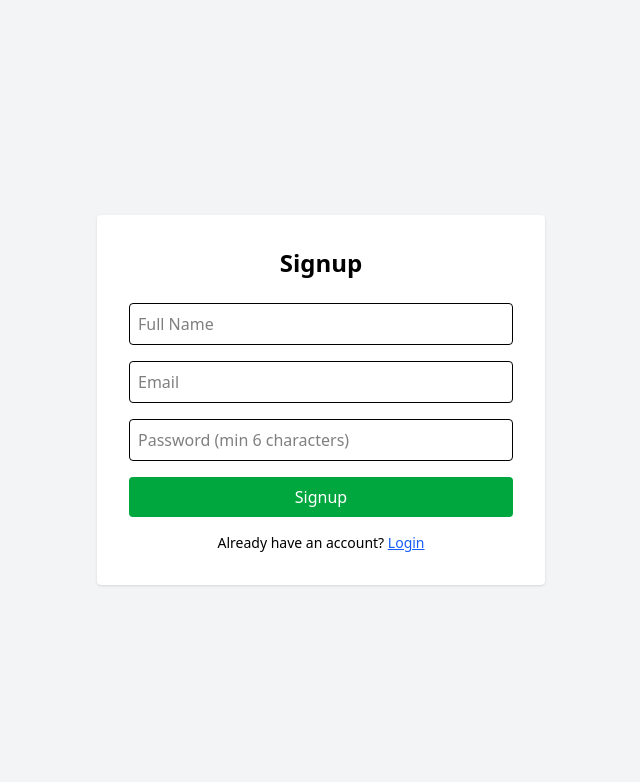
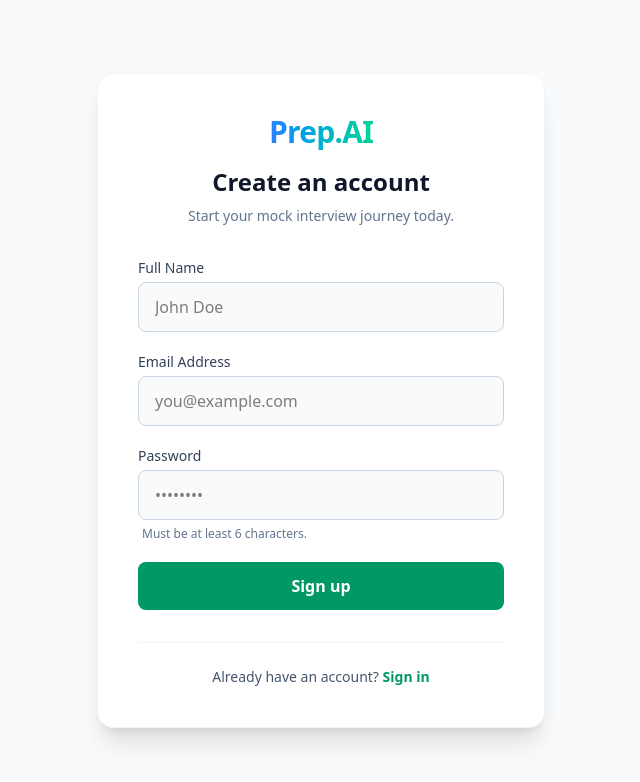
Before and after one commit to KartikTyagi88/Prep.AI, a React (Vite) app in the folder frontend/: page /signup in a window 1280 px wide. Shown: the top 782 px of the page, without its empty margins (319-959 px from the left). Built offline with nearby package versions, Linux system fonts and the light colour scheme; no server answers.

Commit message:
Updating signup page

```diff
--- a/frontend/src/pages/SignUpPage.jsx
+++ b/frontend/src/pages/SignUpPage.jsx
@@ -1,29 +1,28 @@
 import { useState } from "react";
-import { useNavigate } from "react-router-dom";
+import { useNavigate, Link } from "react-router-dom";
 import axios from "../utils/axios.js"
 import { useAuth } from "../context/authContext";
 import toast from "react-hot-toast";
-import { Link } from "react-router-dom";
 
 const Signup = () => {
-    const {setUser} = useAuth();
+    const { setUser } = useAuth();
     const navigate = useNavigate();
 
     const [formData, setFormData] = useState({
         fullName: "",
         email: "",
-        password:""
+        password: ""
     });
 
     const [isLoggingIn, setIsLoggingIn] = useState(false);
 
-    const handleChange = e =>{
-        setFormData(prev => ({...prev, [e.target.name]: e.target.value}));
+    const handleChange = e => {
+        setFormData(prev => ({ ...prev, [e.target.name]: e.target.value }));
     };
 
     const handleSubmit = async e => {
         e.preventDefault();
-        if(formData.password.length < 6){
+        if (formData.password.length < 6) {
             toast.error("Password must be at least 6 characters long");
             return;
         }
@@ -36,65 +35,100 @@ const Signup = () => {
         } catch (error) {
             const msg = error.response?.data?.message || "Signup failed";
             toast.error(msg);
-        } finally{
+        } finally {
             setIsLoggingIn(false);
         }
     };
 
-    return(
-        <div className="min-h-screen flex items-center justify-center bg-gray-100 px-4">
-        <div className="max-w-md w-full bg-white p-8 rounded shadow">
-        <h2 className="text-2xl font-bold mb-6 text-center">Signup</h2>
+    return (
+        <div className="min-h-screen flex items-center justify-center bg-slate-50 px-4 sm:px-6 lg:px-8 font-sans">
+            <div className="max-w-md w-full bg-white p-8 sm:p-10 rounded-2xl shadow-xl border border-slate-100">
 
-        <form onSubmit={handleSubmit} className="space-y-4">
+                {/* Header & Branding */}
+                <div className="text-center mb-8">
+                    <Link to="/" className="inline-block mb-4">
+                        <h1 className="text-3xl font-extrabold tracking-tight text-transparent bg-clip-text bg-gradient-to-r from-blue-500 to-emerald-400">
+                            Prep.AI
+                        </h1>
+                    </Link>
+                    <h2 className="text-2xl font-bold text-slate-900">Create an account</h2>
+                    <p className="text-sm text-slate-500 mt-2">Start your mock interview journey today.</p>
+                </div>
+
+                {/* Signup Form */}
+                <form onSubmit={handleSubmit} className="space-y-5">
+                    <div>
+                        <label className="block text-sm font-medium text-slate-700 mb-1" htmlFor="fullName">
+                            Full Name
+                        </label>
                         <input
+                            id="fullName"
                             type="text"
                             name="fullName"
-            placeholder="Full Name"
+                            placeholder="John Doe"
                             value={formData.fullName}
                             onChange={handleChange}
                             required
-            className="w-full p-2 border rounded"
+                            className="w-full px-4 py-3 rounded-lg border border-slate-300 bg-slate-50 focus:bg-white focus:outline-none focus:ring-2 focus:ring-emerald-500 focus:border-transparent transition-all duration-200"
                         />
+                    </div>
 
+                    <div>
+                        <label className="block text-sm font-medium text-slate-700 mb-1" htmlFor="email">
+                            Email Address
+                        </label>
                         <input
+                            id="email"
                             type="email"
                             name="email"
-            placeholder="Email"
+                            placeholder="you@example.com"
                             value={formData.email}
                             onChange={handleChange}
                             required
-            className="w-full p-2 border rounded"
+                            className="w-full px-4 py-3 rounded-lg border border-slate-300 bg-slate-50 focus:bg-white focus:outline-none focus:ring-2 focus:ring-emerald-500 focus:border-transparent transition-all duration-200"
                         />
+                    </div>
 
+                    <div>
+                        <label className="block text-sm font-medium text-slate-700 mb-1" htmlFor="password">
+                            Password
+                        </label>
                         <input
+                            id="password"
                             type="password"
                             name="password"
-            placeholder="Password (min 6 characters)"
+                            placeholder="••••••••"
                             value={formData.password}
                             onChange={handleChange}
                             required
-            className="w-full p-2 border rounded"
+                            className="w-full px-4 py-3 rounded-lg border border-slate-300 bg-slate-50 focus:bg-white focus:outline-none focus:ring-2 focus:ring-emerald-500 focus:border-transparent transition-all duration-200"
                         />
+                        <p className="text-xs text-slate-500 mt-1.5 ml-1">Must be at least 6 characters.</p>
+                    </div>
 
                     <button
                         type="submit"
-            className="w-full bg-green-600 text-white py-2 rounded hover:bg-green-700 transition"
+                        disabled={isLoggingIn}
+                        className="w-full bg-emerald-600 text-white py-3 rounded-lg font-semibold hover:bg-emerald-700 hover:shadow-lg hover:shadow-emerald-500/30 transition-all duration-200 disabled:opacity-70 disabled:cursor-not-allowed flex justify-center items-center mt-2"
                     >
                         {isLoggingIn ? (
                             <span className="loading loading-spinner loading-md"></span>
-            ): (
-              "Signup"
+                        ) : (
+                            "Sign up"
                         )}
                     </button>
                 </form>
 
-        <p className="mt-4 text-sm text-center">
+                {/* Footer Link */}
+                <div className="mt-8 pt-6 border-t border-slate-100 text-center">
+                    <p className="text-sm text-slate-600">
                         Already have an account?{" "}
-          <Link to="/login" className="text-blue-600 underline">
-            Login
+                        <Link to="/login" className="text-emerald-600 font-semibold hover:text-emerald-700 transition-colors">
+                            Sign in
                         </Link>
                     </p>
+                </div>
+
             </div>
         </div>
     );
```
Lines whose indentation alone changed are shown as unchanged.
